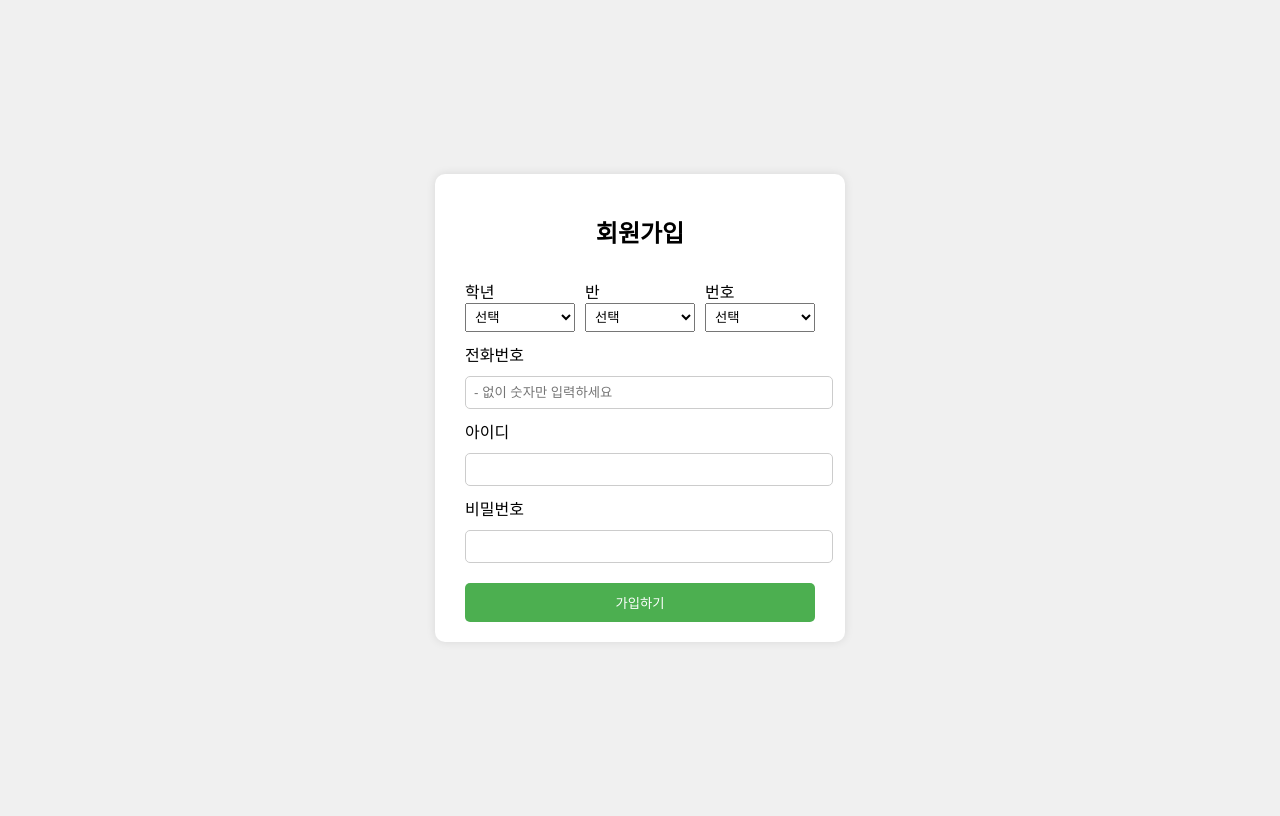
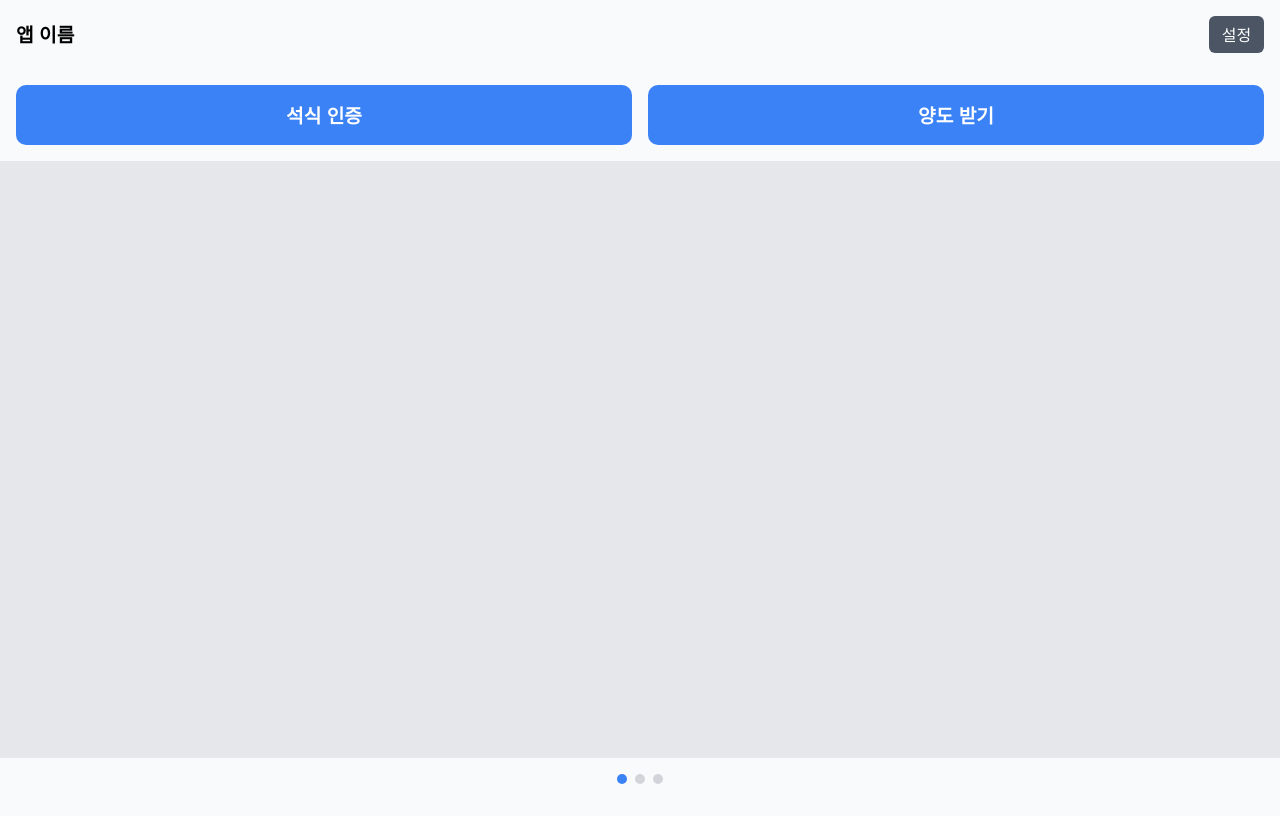
Before and after one commit to Chalkpow/test, a plain HTML site: page templates/index.html in a window 1280 px wide. Drawn offline with Linux system fonts and the light colour scheme.

Commit message:
회원가입, 메인 화면 수정
1. 회원가입, 메인 화면 css 통일
2. 메인 화면 레이아웃 변경
3. 메인화면 슬라이드 키보드 화살표로도 가능하게 변경

```diff
--- a/templates/index.html
+++ b/templates/index.html
@@ -2,122 +2,149 @@
 <html lang="ko">
 <head>
   <meta charset="UTF-8" />
-  <title>회원가입</title>
+  <meta name="viewport" content="width=device-width, initial-scale=1.0"/>
+  <title>메인화면</title>
   <style>
+    * {
+      box-sizing: border-box;
+      margin: 0;
+      padding: 0;
+    }
+    html, body {
+      height: 100%;
+      font-family: 'Arial', sans-serif;
+      background-color: #f9fafb;
+    }
     body {
-      font-family: Arial, sans-serif;
-      background-color: #f0f0f0;
+      display: flex;
+      flex-direction: column;
+    }
+    .top-bar {
+      display: flex;
+      justify-content: space-between;
+      align-items: center;
+      padding: 1rem;
+      font-size: 1.2rem;
+      font-weight: bold;
+    }
+    .top-bar button {
+      padding: 0.4rem 0.8rem;
+      font-size: 1rem;
+      border: none;
+      border-radius: 6px;
+      background-color: #4b5563;
+      color: white;
+      cursor: pointer;
+    }
+    .main-buttons {
+      display: flex;
+      justify-content: space-between;
+      gap: 1rem;
+      padding: 0 1rem;
+      margin: 1rem 0;
+    }
+    .main-buttons button {
+      flex: 1;
+      padding: 1rem 0;
+      font-size: 1.2rem;
+      border: none;
+      border-radius: 10px;
+      background-color: #3b82f6;
+      color: white;
+      font-weight: bold;
+      cursor: pointer;
+      transition: background-color 0.2s;
+    }
+    .main-buttons button:hover {
+      background-color: #2563eb;
+    }
+    .slider {
+      flex: 1;
+      overflow: hidden;
+      position: relative;
+      height: 300px;
+    }
+    .slides {
+      display: flex;
+      width: 300%;
+      height: 100%;
+      transition: transform 0.4s ease-in-out;
+    }
+    .slide {
+      flex: 1 0 100%;
       display: flex;
       justify-content: center;
       align-items: center;
-      height: 100vh;
+      font-size: 1.5rem;
+      color: #6b7280;
+      background-color: #e5e7eb;
     }
-    form {
-      background-color: white;
-      padding: 20px 30px;
-      border-radius: 10px;
-      box-shadow: 0 0 10px rgba(0,0,0,0.1);
-      width: 350px;
+    .pagination {
+      display: flex;
+      justify-content: center;
+      margin: 1rem 0;
+      gap: 0.5rem;
     }
-    h2 {
-      text-align: center;
-    }
-    .triple-select {
-      display: flex;
-      justify-content: space-between;
-      gap: 10px;
-    }
-    .triple-select > div {
-      flex: 1;
-    }
-    .triple-select select {
-      width: 100%;
-      padding: 5px;
-      box-sizing: border-box;
-    }
-    label, input {
-      display: block;
-      width: 100%;
-      margin-top: 10px;
-    }
-    input[type="text"],
-    input[type="password"] {
-      padding: 8px;
-      border: 1px solid #ccc;
-      border-radius: 5px;
-    }
-    input[type="submit"] {
-      margin-top: 20px;
-      width: 100%;
-      padding: 10px;
-      background-color: #4CAF50;
-      color: white;
-      border: none;
-      border-radius: 5px;
+    .dot {
+      width: 10px;
+      height: 10px;
+      border-radius: 50%;
+      background-color: #d1d5db;
       cursor: pointer;
     }
-    input[type="submit"]:hover {
-      background-color: #45a049;
+    .dot.active {
+      background-color: #3b82f6;
     }
   </style>
 </head>
 <body>
 
-  <form action="/signup" method="post">
-    <h2>회원가입</h2>
+  <div class="top-bar">
+    <span>앱 이름</span>
+    <button onclick="alert('설정화면으로 이동')">설정</button>
+  </div>
 
-    <div class="triple-select">
-      <div>
-        <label for="grade">학년</label>
-        <select id="grade" name="grade" required>
-          <option value="">선택</option>
-          <option value="1">1학년</option>
-          <option value="2">2학년</option>
-          <option value="3">3학년</option>
-        </select>
-      </div>
+  <div class="main-buttons">
+    <button>석식 인증</button>
+    <button>양도 받기</button>
+  </div>
 
-      <div>
-        <label for="class">반</label>
-        <select id="class" name="class" required>
-          <option value="">선택</option>
-          <option value="1">1반</option>
-          <option value="2">2반</option>
-          <option value="3">3반</option>
-          <option value="4">4반</option>
-          <option value="5">5반</option>
-          <option value="6">6반</option>
-        </select>
-      </div>
+  <div class="slider">
+    <div class="slides" id="slides">
+      <div class="slide">화면 1</div>
+      <div class="slide">화면 2</div>
+      <div class="slide">화면 3</div>
+    </div>
+  </div>
 
-      <div>
-        <label for="number">번호</label>
-        <select id="number" name="number" required>
-          <option value="">선택</option>
-        </select>
-      </div>
-    </div>
-
-    <label for="phone">전화번호</label>
-    <input type="text" id="phone" name="phone" placeholder="- 없이 숫자만 입력하세요" required>
-
-    <label for="userid">아이디</label>
-    <input type="text" id="userid" name="userid" required>
-
-    <label for="password">비밀번호</label>
-    <input type="password" id="password" name="password" required>
-
-    <input type="submit" value="가입하기" />
-  </form>
+  <div class="pagination">
+    <div class="dot active" onclick="goToSlide(0)"></div>
+    <div class="dot" onclick="goToSlide(1)"></div>
+    <div class="dot" onclick="goToSlide(2)"></div>
+  </div>
 
   <script>
-    const numberSelect = document.getElementById("number");
-    for (let i = 1; i <= 24; i++) {
-      const option = document.createElement("option");
-      option.value = i;
-      option.textContent = `${i}번`;
-      numberSelect.appendChild(option);
+    let currentIndex = 0;
+    const slides = document.getElementById('slides');
+    const dots = document.querySelectorAll('.dot');
+
+    function updateSlide() {
+      slides.style.transform = `translateX(-${currentIndex * 100}%)`;
+      dots.forEach((dot, i) => {
+        dot.classList.toggle('active', i === currentIndex);
+      });
     }
+
+    function goToSlide(index) {
+      if (index < 0 || index >= dots.length) return;
+      currentIndex = index;
+      updateSlide();
+    }
+
+    document.addEventListener('keydown', (e) => {
+      if (e.key === 'ArrowRight') goToSlide(currentIndex + 1);
+      else if (e.key === 'ArrowLeft') goToSlide(currentIndex - 1);
+    });
   </script>
 
 </body>
```
Also changed, not shown: templates/main.html (+21 -12 lines).
